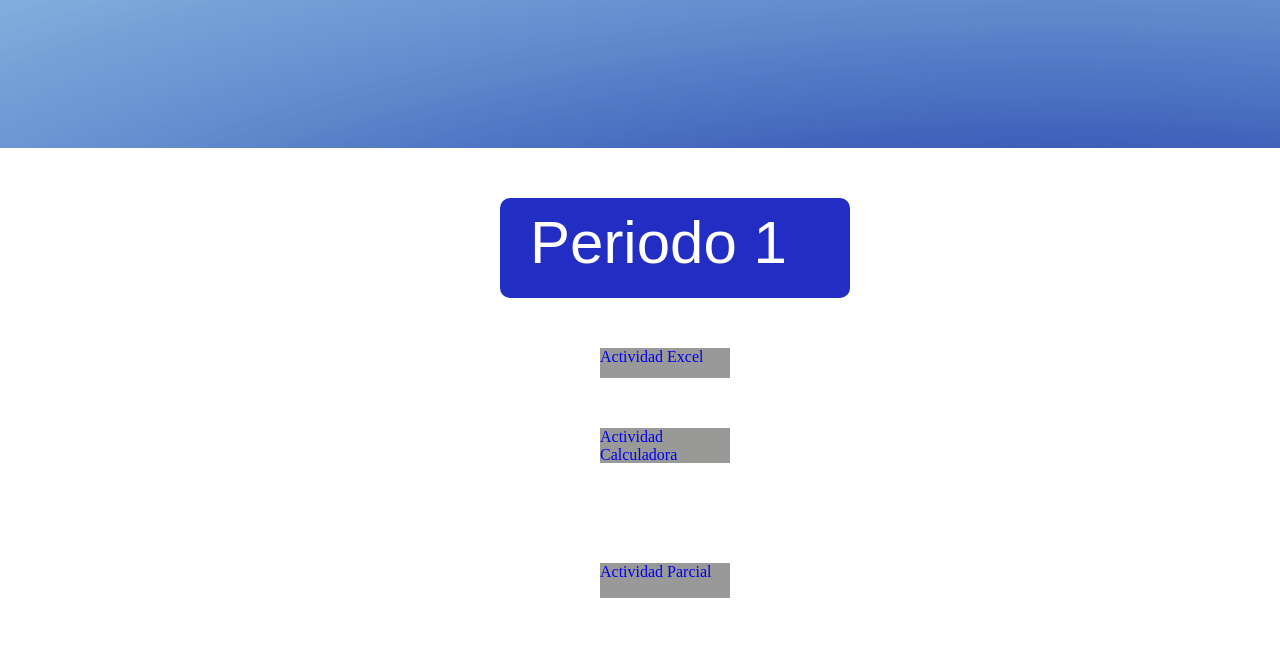
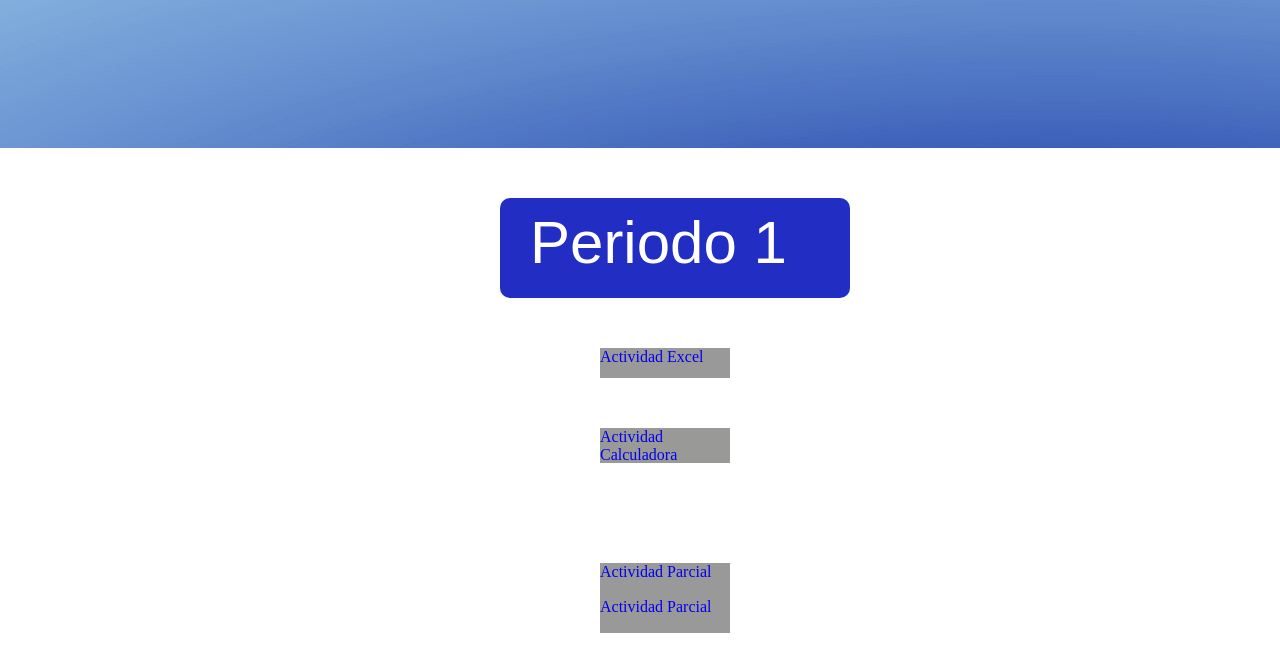
Before and after one commit to Alejandro1220/Tecnologiaa, a plain HTML site: page index.html in a window 1280 px wide. Shown: the part 852-1524 px from the top of the page. Drawn offline with Linux system fonts and the light colour scheme.

Commit message:
Update index.html

```diff
--- a/index.html
+++ b/index.html
@@ -66,6 +66,7 @@
        <div class="exo"><a href="https://alejandro1220.github.io/excee/">Actividad Excel</a></div>
         <div class="exos"><a href="https://alejandro1220.github.io/hollaaa/">Actividad Calculadora</a></div>
         <div class="exosp"><a href="https://drive.google.com/file/d/1ThYr_e3zsUaUiYOm9AYtw4Q2ycMmj7KP/view?usp=sharing">Actividad Parcial</a></div>
+        <div class="exosp"><a href="https://drive.google.com/file/d/1ThYr_e3zsUaUiYOm9AYtw4Q2ycMmj7KP/view?usp=sharing">Actividad Parcial</a></div>
     </div>
 
 
```
